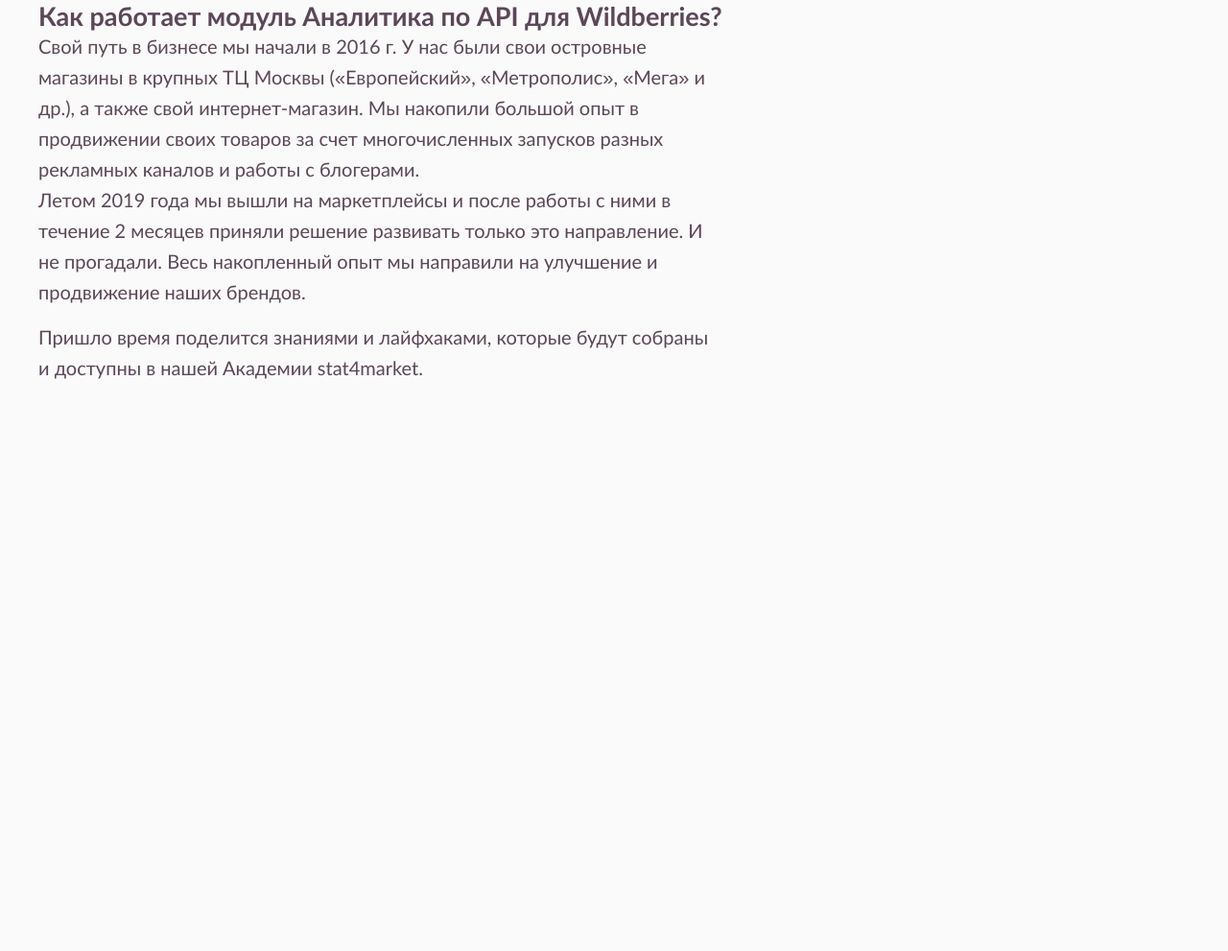
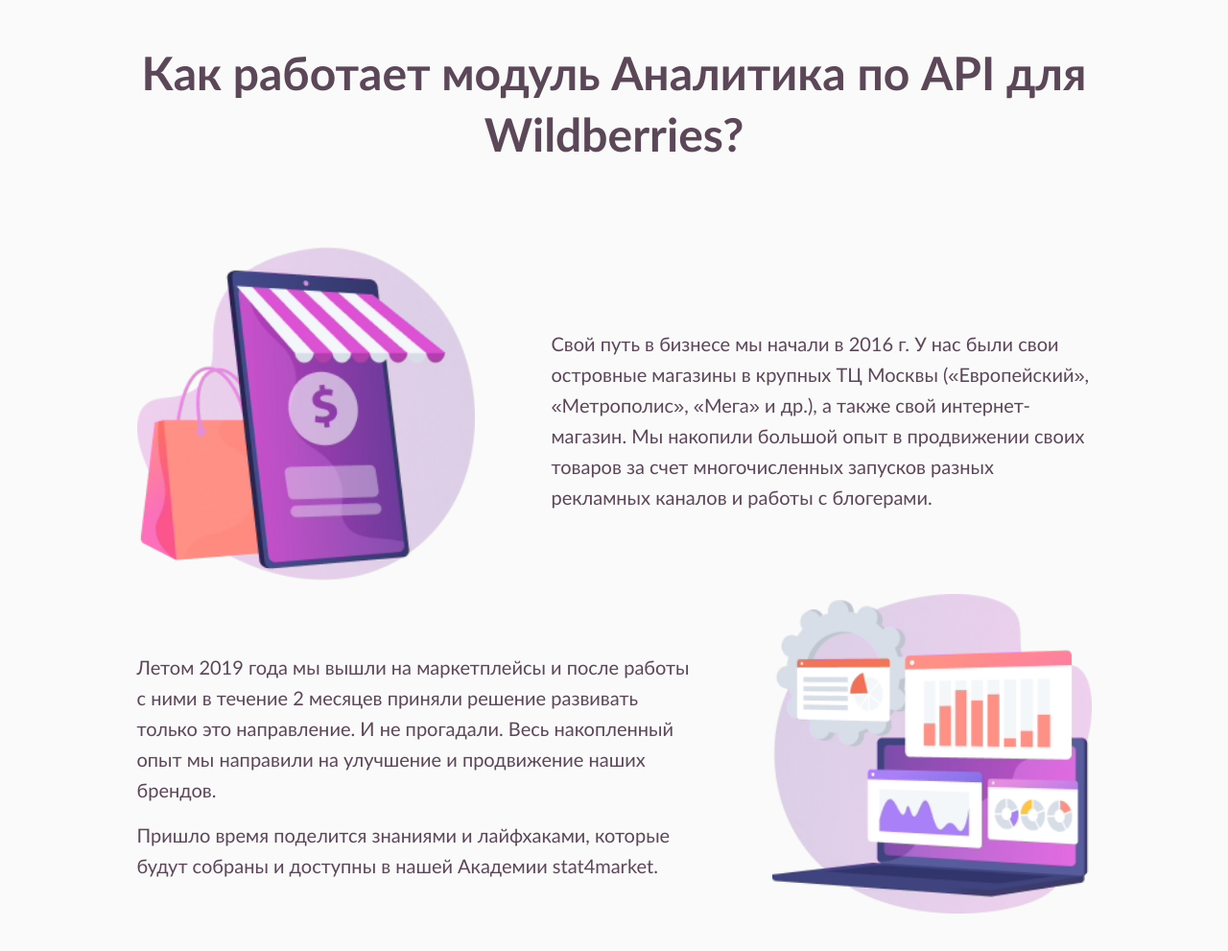
Before and after one commit to AlexandrZagumennov/Stat4Market, a website: page src/index.html in a window 1280 px wide. Shown: the part 785-1776 px from the top of the page at 96% size. Before the commit the page ends 1184 px from the top, so only its background shows below. Drawn offline with Linux system fonts and the light colour scheme; files whose address does not match are found by name.

Commit message:
HOW-WORK: сделан адаптив desktop и mobile

```diff
--- a/src/index.html
+++ b/src/index.html
@@ -99,8 +99,8 @@
 
 				<div class="how-work__container">
 					<div class="how-work__row-wrapper">
-						<div class="how-work__row-img"></div>
-						<div class="how-work__row-content">
+						<div class="how-work__row-img how-work__row-img_buisness"></div>
+						<div class="how-work__row-content how-work__row-content_first">
 							<p class="section__text">
 								Свой путь в бизнесе мы начали в 2016 г. У нас были свои островные магазины в крупных ТЦ Москвы («Европейский», «Метрополис», «Мега» и др.), а также свой интернет-магазин. Мы накопили большой опыт в продвижении своих товаров за счет многочисленных запусков разных рекламных каналов и работы с блогерами.
 							</p>
@@ -108,8 +108,8 @@
 					</div>
 
 					<div class="how-work__row-wrapper">
-						<div class="how-work__row-img"></div>
-						<div class="how-work__row-content">
+						<div class="how-work__row-img how-work__row-img_marcetplace"></div>
+						<div class="how-work__row-content how-work__row-content_second">
 							<p class="section__text">
 								Летом 2019 года мы вышли на маркетплейсы и после работы с ними в течение 2 месяцев приняли решение развивать только это направление. И не прогадали. Весь накопленный опыт мы направили на улучшение и продвижение наших брендов.
 							</p>
--- a/src/scss/components/_global.scss
+++ b/src/scss/components/_global.scss
@@ -116,3 +116,19 @@
 		margin-bottom: 15px;
 	}
 }
+
+.how-work__title {
+	font-weight: 700;
+	font-size: 24px;
+	line-height: 150%;
+	text-align: center;
+
+	@media (min-width: 768px) {
+		font-size: 40px;
+		line-height: 64px;
+	}
+
+	@media (min-width: 1280px) {
+		font-size: 48px;
+	}
+}
--- /dev/null
+++ b/src/scss/components/_how-work.scss
@@ -0,0 +1,154 @@
+.how-work {
+	padding: 45px 0;
+}
+
+.how-work__title {
+	margin-bottom: 50px;
+}
+
+.how-work__container {
+	display: flex;
+	flex-direction: column;
+	gap: 40px;
+}
+
+.how-work__row-wrapper {
+	display: flex;
+	flex-direction: column;
+	align-items: center;
+	gap: 30px;
+}
+
+.how-work__row-img {
+	background: {
+		color: transparent;
+		size: contain;
+		repeat: no-repeat;
+	};
+
+	&_buisness {
+		width: 270px;
+		height: 277px;
+		background-image: url('../img/how-work/buisness.png');
+
+		background-image: -webkit-image-set(
+			url('../img/how-work/buisness.avif') 1x,
+			url('../img/how-work/buisness.webp') 1x
+		);
+		background-image: image-set(
+			url('../img/how-work/buisness.avif') 1x,
+			url('../img/how-work/buisness.webp') 1x
+		);
+	}
+
+	&_marcetplace {
+		width: 270px;
+		height: 277px;
+		background-image: url('../img/how-work/marketplace.png');
+
+		background-image: -webkit-image-set(
+			url('../img/how-work/marketplace.avif') 1x,
+			url('../img/how-work/marketplace.webp') 1x
+		);
+		background-image: image-set(
+			url('../img/how-work/marketplace.avif') 1x,
+			url('../img/how-work/marketplace.webp') 1x
+		);
+	}
+}
+
+@media (min-width: 768px) {
+	.how-work {
+		padding: 25px 0 75px;
+	}
+
+	.how-work__title {
+		margin-bottom: 80px;
+	}
+
+	.how-work__container {
+		gap: 60px;
+	}
+
+	.how-work__row-wrapper {
+		flex-direction: row;
+		gap: 40px;
+	}
+
+	.how-work__row-img_marcetplace {
+		order: 1;
+	}
+}
+
+@media (min-width: 1280px) {
+	.how-work {
+		padding: 41px 0 90px;
+	}
+
+	.how-work__title {
+		margin-bottom: 85px;
+	}
+
+	.how-work__container {
+		max-width: 995px;
+		margin: 0 auto;
+		gap: 0;
+	}
+
+	.how-work__row-wrapper {
+		gap: 80px;
+	}
+
+	.how-work__row-img {
+		&_buisness {
+			width: 352px;
+			height: 362px;
+		}
+
+		&_marcetplace {
+			width: 358px;
+			height: 358px;
+		}
+	}
+
+	.how-work__row-content {
+
+		&_first {
+			max-width: 563px;
+		}
+
+		&_second {
+			max-width: 582px;
+		}
+	}
+}
+
+@media (min-width: 1920px) {
+	.how-work {
+		padding: 117px 0 75px;
+	}
+
+	.how-work__container {
+		max-width: 1286px;
+	}
+
+	.how-work__row-img {
+		&_buisness {
+			width: 456px;
+			height: 469px;
+		}
+
+		&_marcetplace {
+			width: 474px;
+			height: 474px;
+		}
+	}
+
+	.how-work__row-content {
+
+		&_first,
+		&_second {
+			max-width: 750px;
+		}
+	}
+}
--- a/src/scss/index.scss
+++ b/src/scss/index.scss
@@ -9,3 +9,4 @@
 @import 'components/header';
 @import 'components/btn';
 @import 'components/hero';
+@import 'components/how-work';
```
Also changed, not shown: dist/css/index.min.css, dist/index.html.
